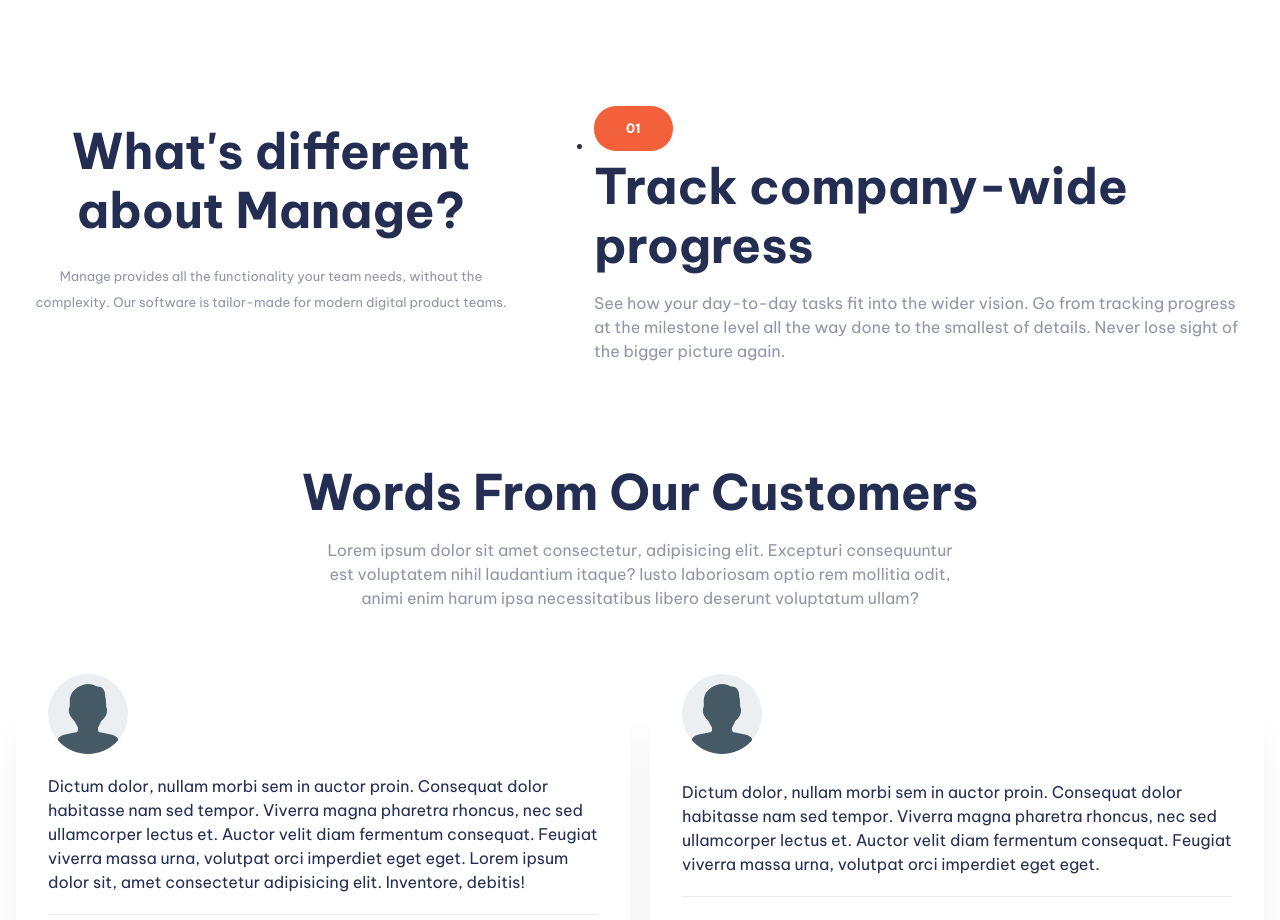
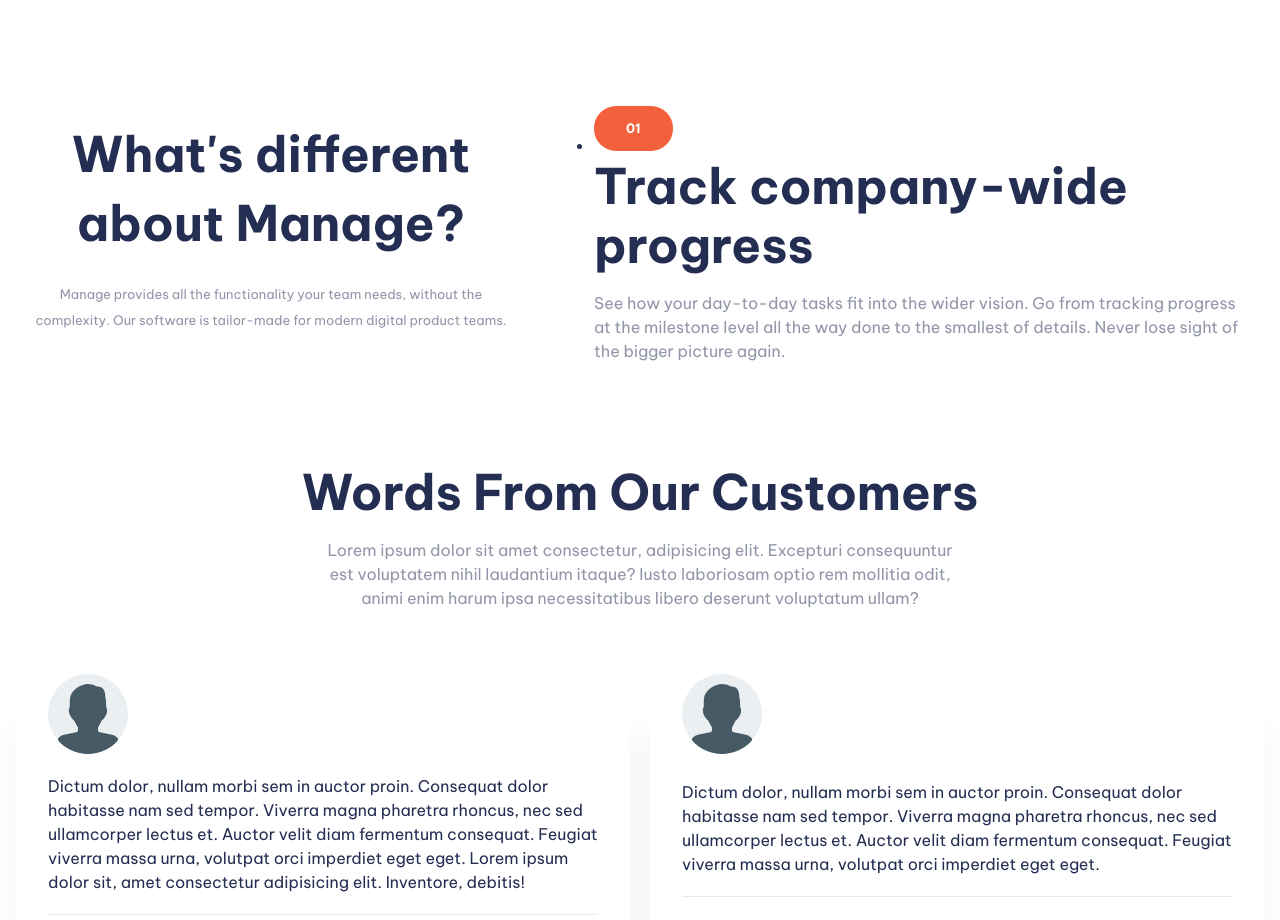
Before and after one commit to jkaps9/manage-landing-page, a website built with webpack: page src/template.html in a window 1280 px wide. Shown: the part 820-1740 px from the top of the page. Built offline with nearby package versions, Linux system fonts and the light colour scheme.

Commit message:
adjust line height of features section

```diff
--- a/src/local.css
+++ b/src/local.css
@@ -39,15 +39,13 @@
 
       .title {
         margin-bottom: 0;
+        line-height: 1.4em;
       }
 
       .text {
         margin-bottom: calc(16 / 16 * 1rem);
         font-size: 0.8125rem;
-        line-height: 200%;
-        &:last-of-type {
-          margin-bottom: calc(32 / 16 * 1rem);
-        }
+        line-height: 2em;
       }
     }
 
```
